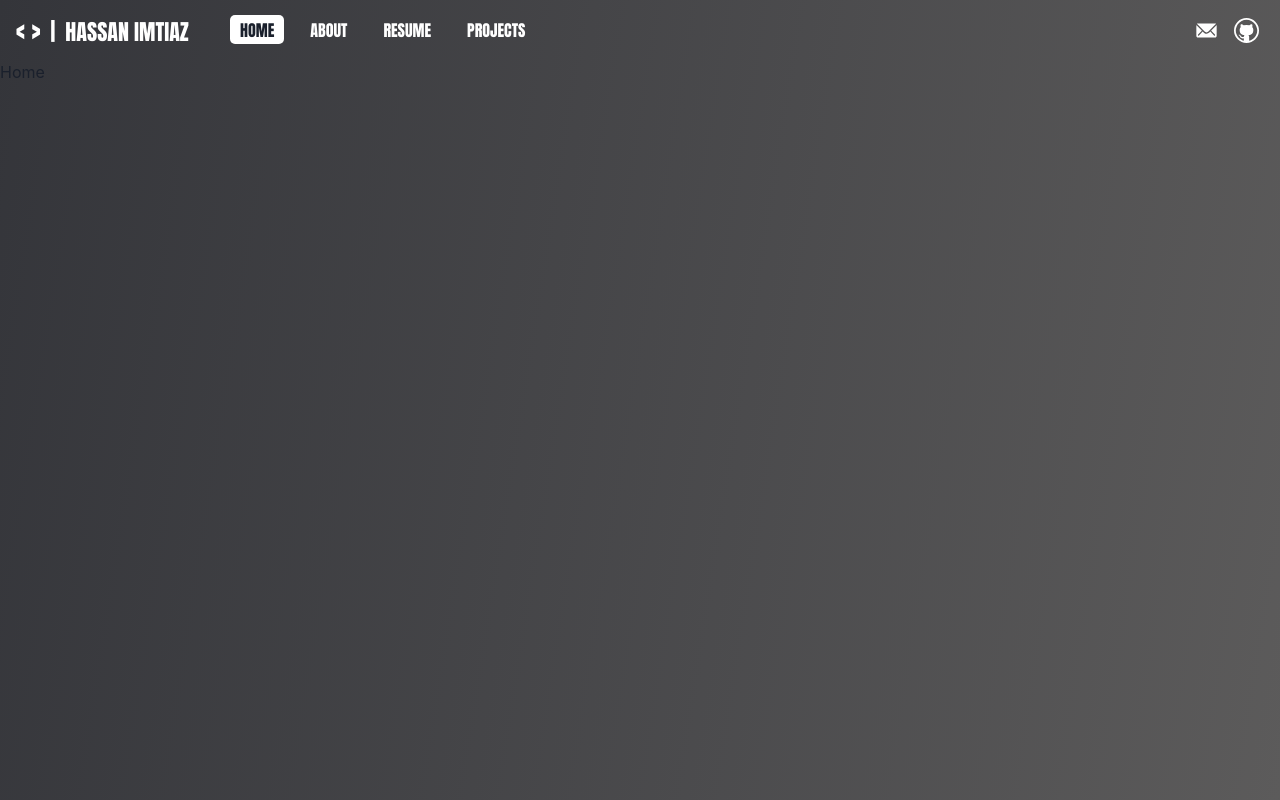
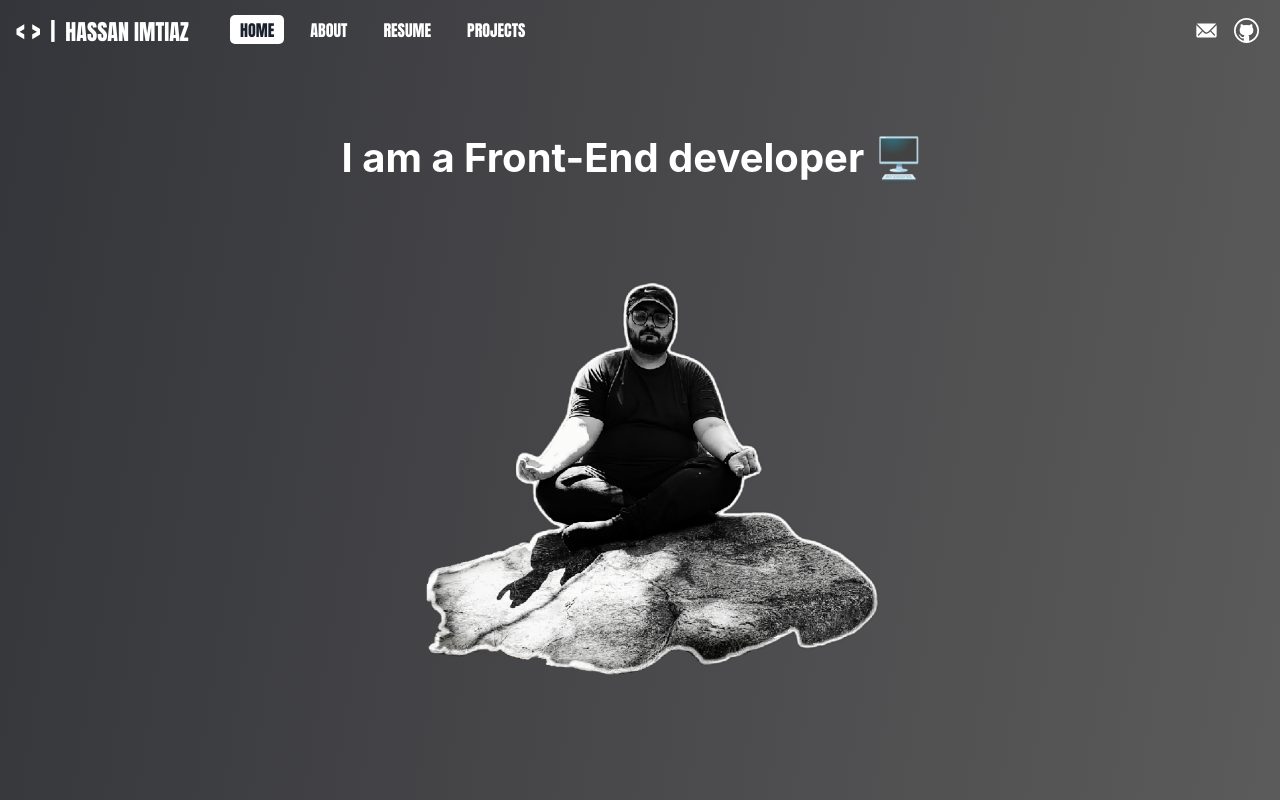
Before and after one commit to hassanimtiaz194/portfolio, a Next.js app: page / in a window 1280 px wide. Built offline with nearby package versions, Linux system fonts and the light colour scheme.

Commit message:
Home page completed

```diff
--- a/src/app/page.js
+++ b/src/app/page.js
@@ -1,4 +1,35 @@
+"use client";
+import { Box, Text } from "@chakra-ui/react";
+import Image from "next/image";
+import Typical from "react-typical";
+import TypicalAnimation from "../components/typical-animation/typical-animation";
+import { Introduction } from "../constants/constants";
+
 export default function Home() {
-  const isProd = process.env.NODE_ENV === 'production'
-  return <div>Home</div>;
+  const basePath = process.env.NODE_ENV === "production" ? "/portfolio" : "";
+  return (
+    <Box
+      display="flex"
+      alignItems="center"
+      flexDirection="column"
+      gap="40px"
+      height="calc(100vh - 60px)"
+      justifyContent="center"
+    >
+      <Box>
+        <Text color="white" fontSize={{ base: '18px', md: '26px', lg: '40px' }}>
+          <TypicalAnimation steps={Introduction} />
+        </Text>
+      </Box>
+      <Box>
+        <Image
+          // className={styles.logo}
+          width={600}
+          height={100}
+          src={`${basePath}/images/home_profile.png`}
+          alt="Next.js Logo"
+        />
+      </Box>
+    </Box>
+  );
 }
--- /dev/null
+++ b/src/components/typical-animation/typical-animation.js
@@ -0,0 +1,12 @@
+"use client";
+import Typical from "react-typical";
+
+export default function TypicalAnimation({ steps = [] }) {
+  return (
+    <>
+      {steps.length !== 0 && (
+        <Typical steps={steps} loop={Infinity} wrapper="b" />
+      )}
+    </>
+  );
+}
--- a/src/constants/constants.js
+++ b/src/constants/constants.js
@@ -16,3 +16,16 @@ export const NAV_ITEMS = [
     href: "/projects",
   },
 ];
+
+export const Introduction = [
+  "Hello 👋",
+  2000,
+  "I am a Front-End developer 🖥️",
+  3500,
+  "I am a Back-End developer 🔧",
+  3500,
+  "I am a Full-Stack developer (🖥️ + 🔧)",
+  3500,
+  "I am a Software Engineer 💻",
+  3500,
+]
```
Also changed, not shown: public/images/home_profile.png (added).
